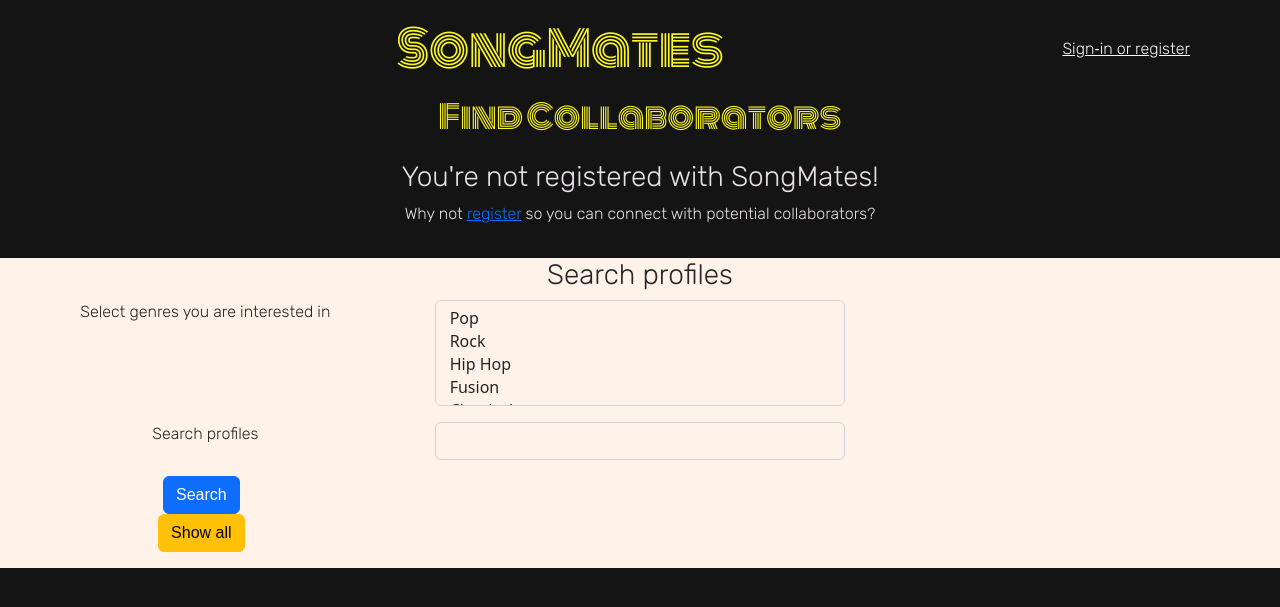
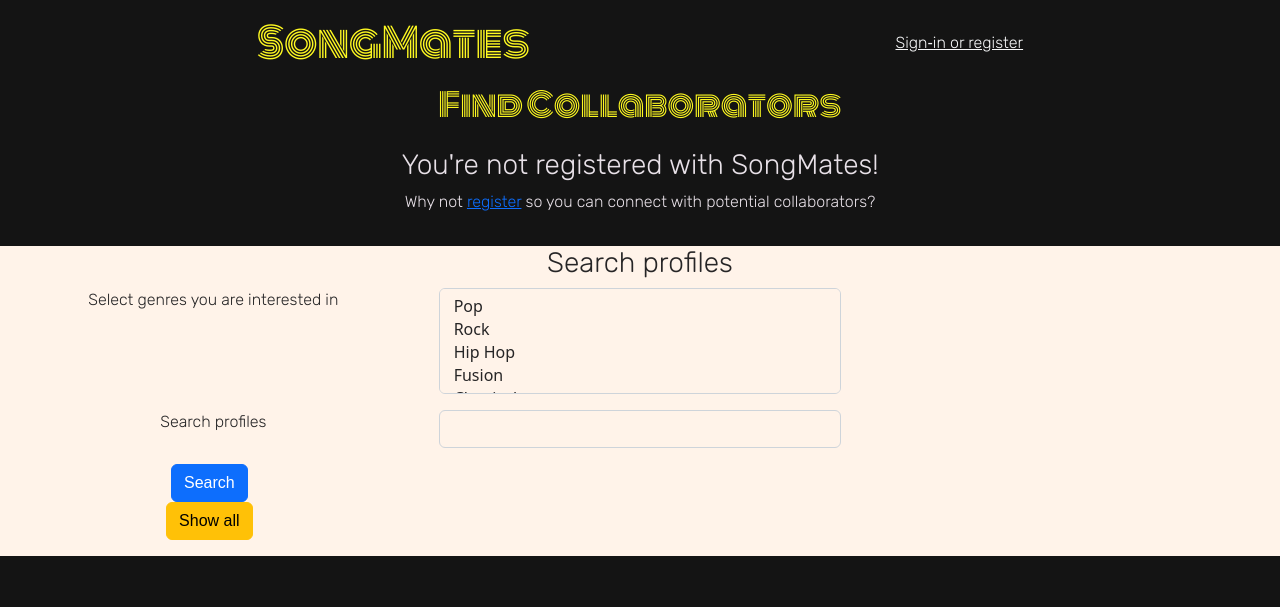
Before and after one commit to andy-guttridge/song-mates, a Django app: page / in a window 1280 px wide. Shown: the top 607 px of the page. Run offline with Django 3.2, Linux system fonts and the light colour scheme; some libraries are stand-ins or nearby versions.

Commit message:
Fix: fix alignment of navbar and find collabs content

```diff
--- a/static/css/styles.css
+++ b/static/css/styles.css
@@ -44,7 +44,7 @@ h3, h4, p, span, label, input, li {
 
 .navbar-brand {
     font-family: 'Monoton', cursive;
-    font-size: 3rem;
+    font-size: 2.5rem;
     color:#fef921;
 }
 
@@ -81,6 +81,7 @@ h3, h4, p, span, label, input, li {
 .card-heading {
     word-break: break-all;
 }
-.card-title {
+
+/* .card-title {
     display: inline-block;
-}
+} */
--- a/templates/base.html
+++ b/templates/base.html
@@ -20,21 +20,22 @@
 </head>
 
 <body class="bkgnd-color-0">
-    <div class="container-fluid g-0 bkgnd-color-0 text-center">
-        <nav class="navbar navbar-expand-md navbar-dark">
+    <div class="container-fluid g-0 bkgnd-color-0">
         <div class="container">
-                <a class="navbar-brand col-sm" href="/">SongMates</a>
+            <nav class="navbar navbar-expand-md navbar-dark justify-content-sm-left justify-content-md-around">
+                <a class="navbar-brand" href="/">SongMates</a>
 
                 <!-- Show nav items only if user is authenticated -->
                 {% if  user.is_authenticated  %}
                     <button class="navbar-toggler" type="button" data-bs-toggle="collapse"
                         data-bs-target="#navbarToggleContent" aria-controls="navbarToggleContent" aria-expanded="false"
-                        aria-label="Toggle navigation menu"><i class="fa-solid fa-bars"></i>
+                        aria-label="Toggle navigation menu">
+                            <i class="fa-solid fa-bars"></i>
                     </button>
 
                     <!-- Content for collapsible hamburger menu -->
-                <div class="collapse navbar-collapse justify-content-end" id="navbarToggleContent">
-                    <ul class="navbar-nav ms-auto">
+                    <div class="collapse navbar-collapse d-md-inline-flex justify-content-md-end" id="navbarToggleContent">
+                        <ul class="navbar-nav ">
                             {% number_of_collab_requests request as requests %}
                             <li class="nav-item p-2"><a class="link-light" href="{% url 'collab_requests' %}"><i class="fa-solid fa-user"></i> {% number_of_collab_requests request %}</a></li>
                             <li class="nav-item p-2"><a class="link-light" href="{% url 'home' %}">Find Collaborators</a></li>
@@ -43,12 +44,12 @@
                         </ul>
                     </div>
                 {% else %}
-                    <ul class="navbar-nav ms-auto">
-                        <li class="nav-item p-2"><a class="link-light" href="{% url 'account_login' %}">Sign&#8209in or register</a></li>
+                    <ul class="navbar-nav">
+                        <li class="nav-item"><a class="link-light" href="{% url 'account_login' %}">Sign&#8209in or register</a></li>
                     </ul>
                 {% endif %}
+            </nav>
         </div>
-        </nav>
 
         {% block content %}
 
@@ -59,6 +60,7 @@
     <script src="https://cdn.jsdelivr.net/npm/bootstrap@5.2.2/dist/js/bootstrap.bundle.min.js"
         integrity="sha384-OERcA2EqjJCMA+/3y+gxIOqMEjwtxJY7qPCqsdltbNJuaOe923+mo//f6V8Qbsw3" crossorigin="anonymous">
     </script>
+
     <!-- Custom scripts -->
     <script src="{% static 'scripts/script.js' %}"></script>
 </body>
--- a/templates/find_collabs.html
+++ b/templates/find_collabs.html
@@ -6,6 +6,7 @@
 
 {% block content %}
 
+<div class="container-fluid text-center">
     <h2 class="txt-color-0">Find Collaborators</h2>
 
     <!-- Display a message and link to update profile page for users who haven't yet updated their profiles -->
@@ -176,4 +177,5 @@
     {% endfor %}
 </div>
 
+</div>
 {% endblock %}
```
Lines whose indentation alone changed are shown as unchanged.
